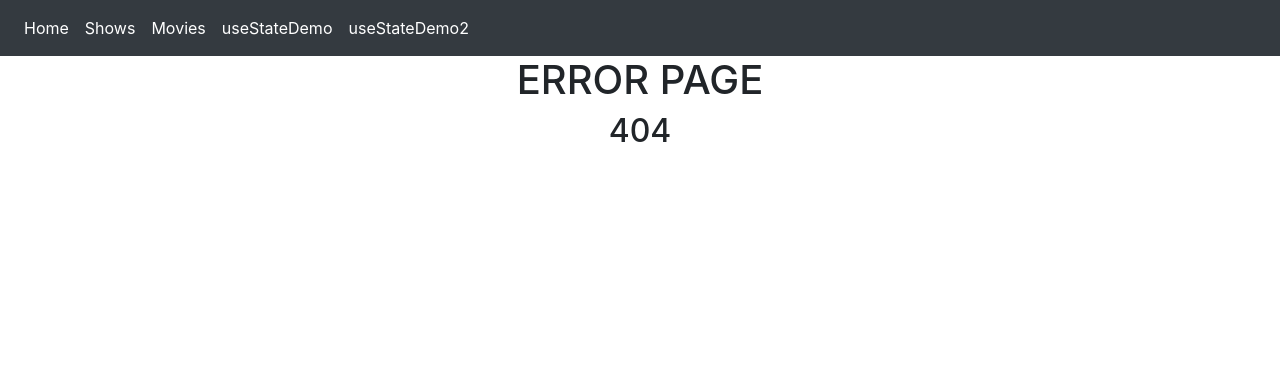
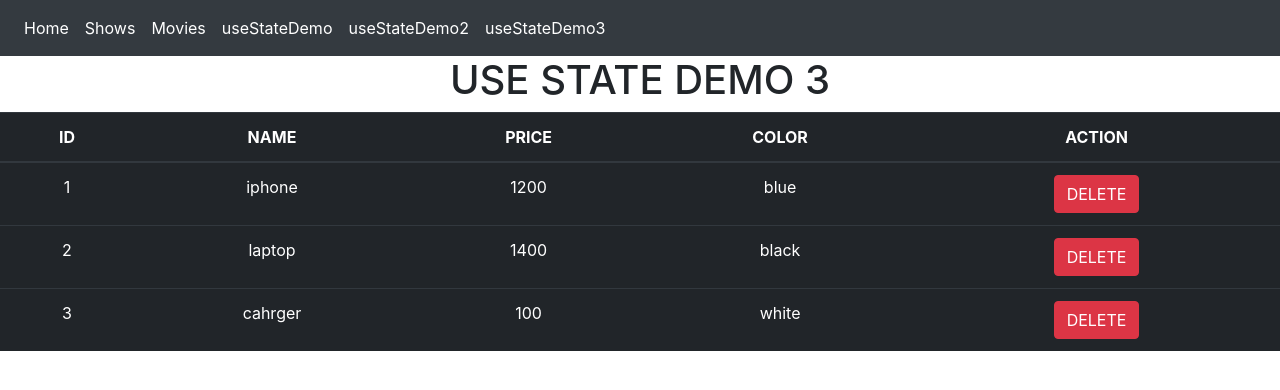
Before and after one commit to samirvithlani/MERN_B_HYBRID_WEEKEND_2025, a React (Vite) app: page /useStateDemo3 in a window 1280 px wide. Before the commit this address had no page. Shown: the top 390 px of the page. Built offline with nearby package versions, Linux system fonts and the light colour scheme.

Commit message:
useState

```diff
--- a/src/App.jsx
+++ b/src/App.jsx
@@ -21,6 +21,7 @@ import { PlayContent } from './components/netflix/PlayContent'
 import { NetflixMovies } from './components/netflix/NetflixMovies'
 import { UseStateDemo } from './components/UseStateDemo'
 import { UseStateDemo2 } from './components/UseStateDemo2'
+import { UseStateDemo3 } from './components/UseStateDemo3'
 
 
 function App() {
@@ -38,6 +39,7 @@ function App() {
           <Route path='/watch/:id' element = {<PlayContent/>}></Route>
           <Route path='/useStateDemo' element = {<UseStateDemo/>}></Route>
           <Route path='/useStateDemo2' element = {<UseStateDemo2/>}></Route>
+          <Route path='/useStateDemo3' element = {<UseStateDemo3/>}></Route>
           <Route path='/*' element ={<Error404/>}></Route>
       </Routes>
 
--- a/src/components/Navbar.jsx
+++ b/src/components/Navbar.jsx
@@ -22,15 +22,19 @@ export const Navbar = () => {
                 Movies
               </Link>
             </li>
-
             <li class="nav-item active">
               <Link class="nav-link" to="/useStateDemo">
                 useStateDemo
               </Link>
             </li>
-             <li class="nav-item active">
+            <li class="nav-item active">
               <Link class="nav-link" to="/useStateDemo2">
                 useStateDemo2
+              </Link>
+            </li>
+            <li class="nav-item active">
+              <Link class="nav-link" to="/useStateDemo3">
+                useStateDemo3
               </Link>
             </li>
 
--- /dev/null
+++ b/src/components/UseStateDemo3.jsx
@@ -0,0 +1,61 @@
+import React, { useState } from "react";
+
+export const UseStateDemo3 = () => {
+  const [products, setproducts] = useState([
+    { id: 1, name: "iphone", price: 1200, color: "blue" },
+    { id: 2, name: "laptop", price: 1400, color: "black" },
+    { id: 3, name: "cahrger", price: 100, color: "white" },
+  ]);
+//   const deleteProduct = (id)=>{
+//     //id=
+//     //id --> array remove ->browser update
+//     const afterDeleteProduct = products.filter((prod)=>{
+//         //1!=1 False
+//         //2!=1 True
+//         //3!=1 True
+//         return prod.id != id
+//     })
+//     console.log("after delete products = ",afterDeleteProduct)
+//     //setafter delete product array to products
+//     setproducts(afterDeleteProduct)
+//   }
+
+const deleteProduct = (id)=>{
+    setproducts(products.filter((prod)=>prod.id!= id))
+}
+
+  return (
+    <div style={{ textAlign: "center" }}>
+      <h1>USE STATE DEMO 3</h1>
+      {
+        products.length == 0 && <h1>NO PRODUCTS FOUND.</h1>
+      }
+      <table className="table table-dark">
+        <thead>
+          <tr>
+            <th>ID</th>
+            <th>NAME</th>
+            <th>PRICE</th>
+            <th>COLOR</th>
+            <th>ACTION</th>
+          </tr>
+        </thead>
+        <tbody>
+          {products.map((prod, index) => {
+            return (
+              <tr>
+                <td>{prod.id}</td>
+                <td>{prod.name}</td>
+                <td>{prod.price}</td>
+                <td>{prod.color}</td>
+                <td>
+                    <button onClick={()=>{deleteProduct(prod.id)}} className="btn btn-danger">DELETE</button>
+                </td>
+              </tr>
+            );
+          })}
+        </tbody>
+      </table>
+    </div>
+  );
+};
```
